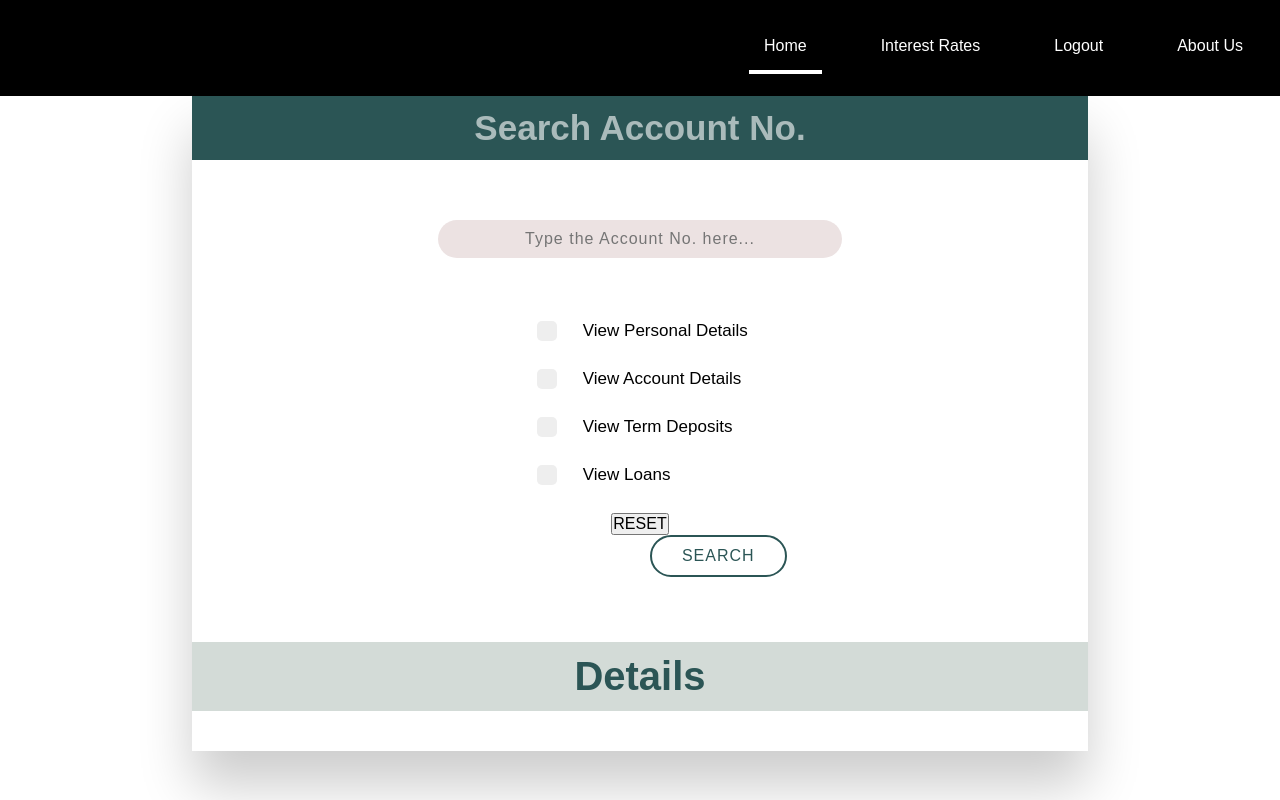
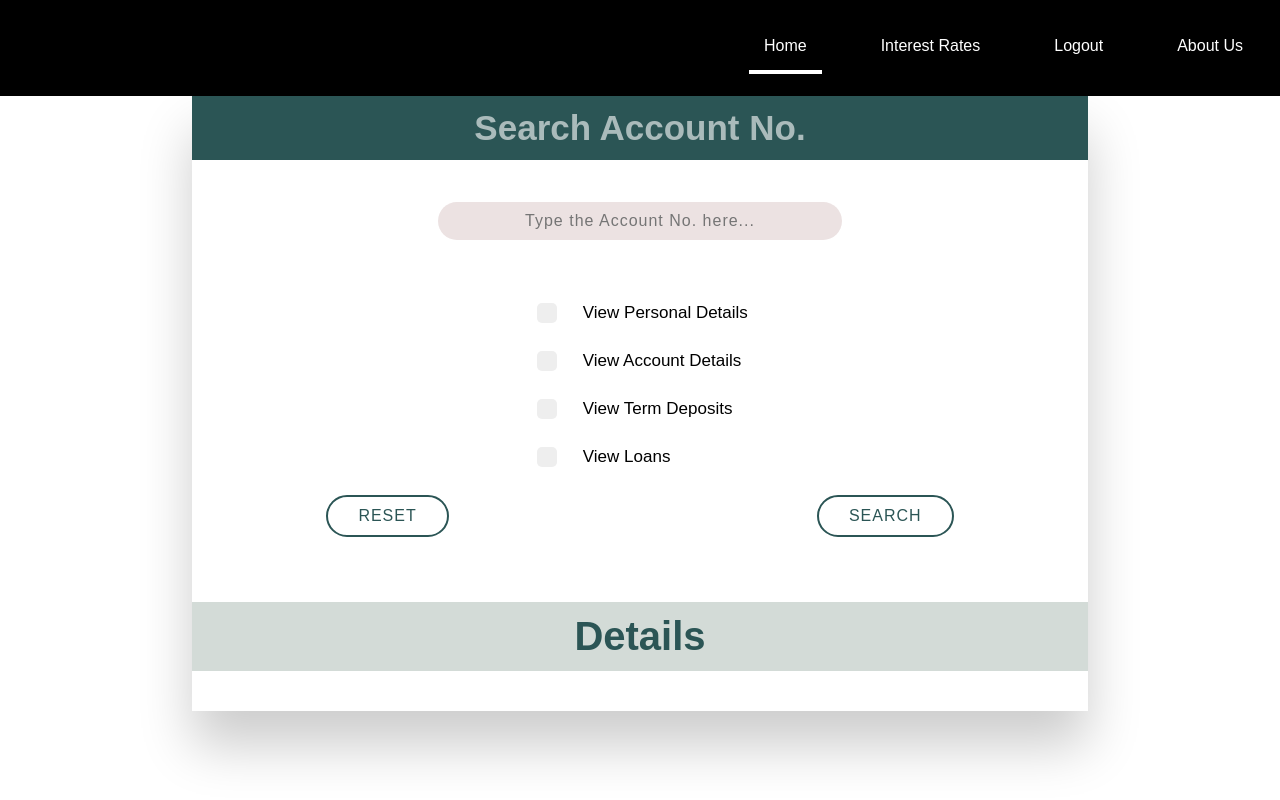
Before and after one commit to Viper43/Online-Micro-Finance-System, a PHP site: page /Viper/Admin_main.php in a window 1280 px wide. Run offline with PHP 8.4, Linux system fonts and the light colour scheme.

Commit message:
Update Admin_main_style.css

```diff
--- a/Admin/Admin_main_style.css
+++ b/Admin/Admin_main_style.css
@@ -100,7 +100,7 @@ body {
     box-shadow: -2px 2px 3px rgba( 0, 0, 0, 0.3 );
 }
 .input-group {
-    margin-top: 5% ;
+    margin-top: 3% ;
     transition: .5s;
     width: 100%;
     display: flex;
@@ -142,12 +142,37 @@ input::-webkit-outer-spin-button{
     outline: none;
     cursor: pointer;
     background: #ffffff;
-    margin-right: 1%;
-    margin-left: 55%;
+    margin-right: 15%;
 }
 .btn:hover {
     background:#2b5555;
     color: #ffffff;
+}
+
+.reset-btn {
+    color: #2b5555;
+    font-size: 16px;
+    letter-spacing: 1px;
+    margin-bottom: 25px;
+    position: relative;
+    padding: 10px 30px;
+    border-radius: 25px;
+    border: 2px solid #2b5555;
+    outline: none;
+    cursor: pointer;
+    background: #ffffff;
+    margin-left: 15%;
+
+}
+.reset-btn:hover {
+    background:#2b5555;
+    color: #ffffff;
+}
+
+.buttons {
+    width: 100%;
+    display: flex;
+    justify-content: space-between;
 }
 
 .form-box h1.A {
```
